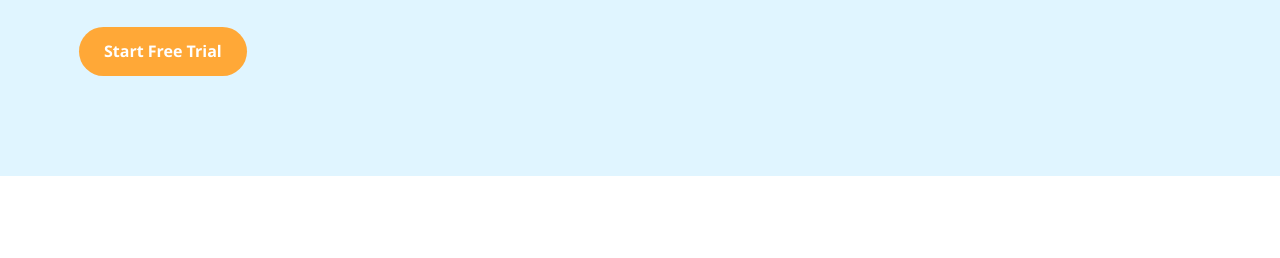
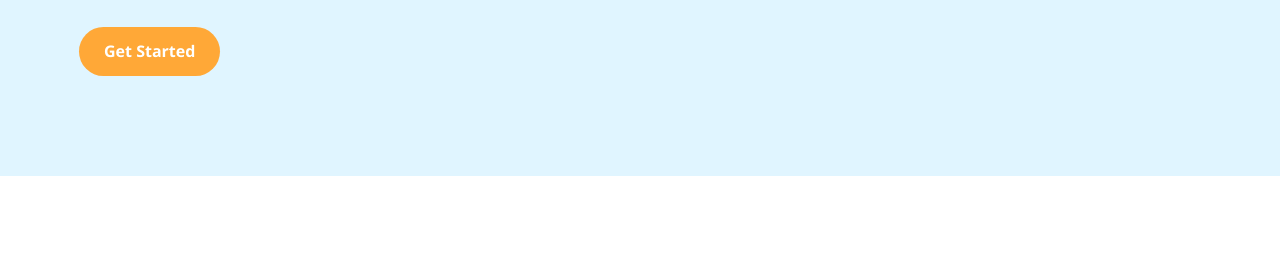
Before and after one commit to keymeat2025/snapselect, a plain HTML site: page index.html in a window 1280 px wide. Shown: the part 382-640 px from the top of the page. Drawn offline with Linux system fonts and the light colour scheme.

Commit message:
Update index.html

```diff
--- a/index.html
+++ b/index.html
@@ -22,7 +22,7 @@
                 </ul>
                 <div class="right-nav">
                     <a href="pages/studiopanel-login.html" class="login-btn">Log In</a>
-                    <a href="#" class="btn">Start now</a>
+                 //   <a href="#" class="btn">Start now</a>
                 </div>
                 <div class="hamburger">
                     <i class="fas fa-bars"></i>
@@ -38,7 +38,7 @@
                 <div class="hero-text">
                     <h1>Streamline Your Photo Workflow with SnapSelect</h1>
                     <p>The platform where clients select their favorites, so you can focus on editing what matters.</p>
-                    <a href="pages/freetrail.html" class="btn">Start Free Trial</a>
+                    <a href="pages/freetrail.html" class="btn">Get Started</a>
                 </div>
                 <div class="hero-image">
                     <img src="assets/images/hero-image.jpg" alt="Photographer and client reviewing photos">
@@ -243,7 +243,7 @@
     <section class="cta-section">
         <div class="container">
             <h2>Ready to streamline your workflow?</h2>
-            <a href="pages/freetrial.html" class="btn">Start now</a>
+            <a href="pages/freetrial.html" class="btn">Get Started</a>
         </div>
     </section>
 
```
